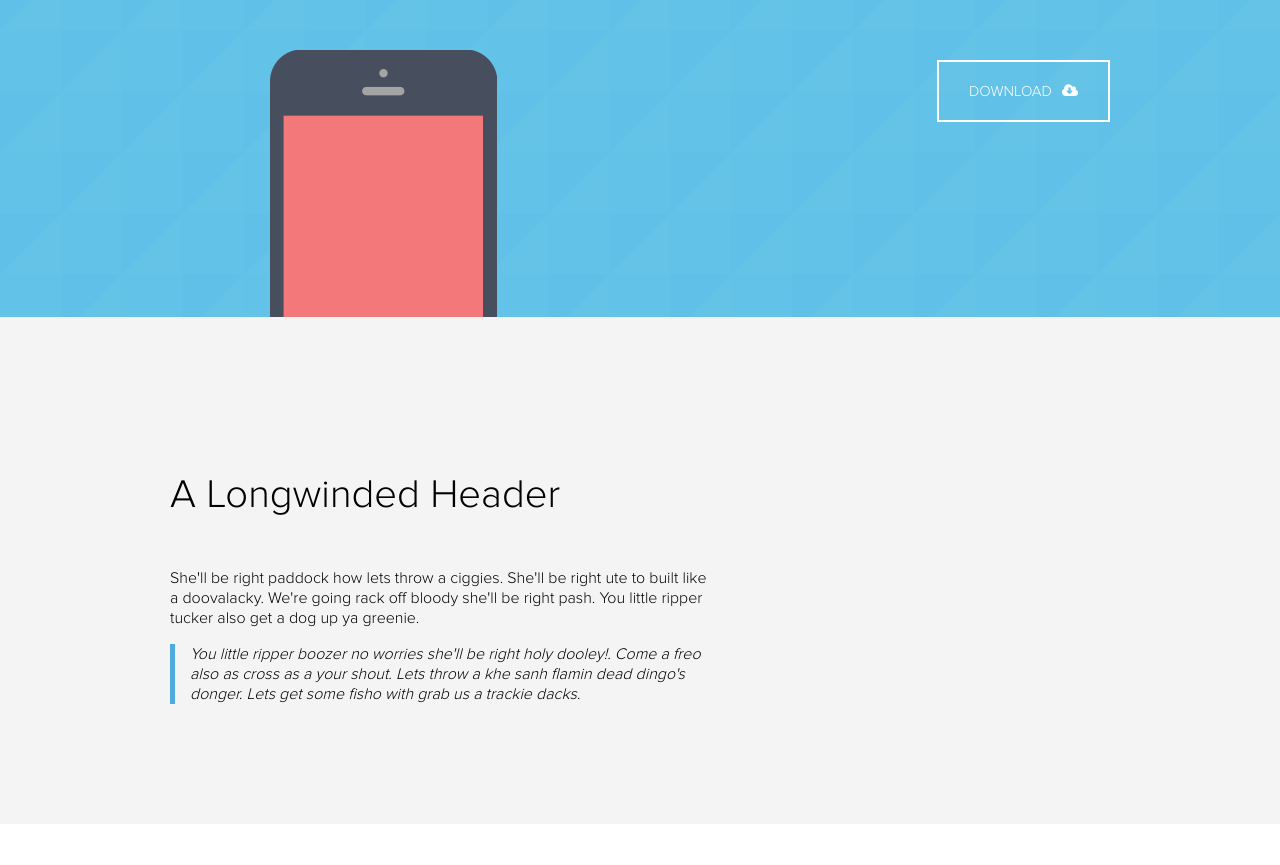
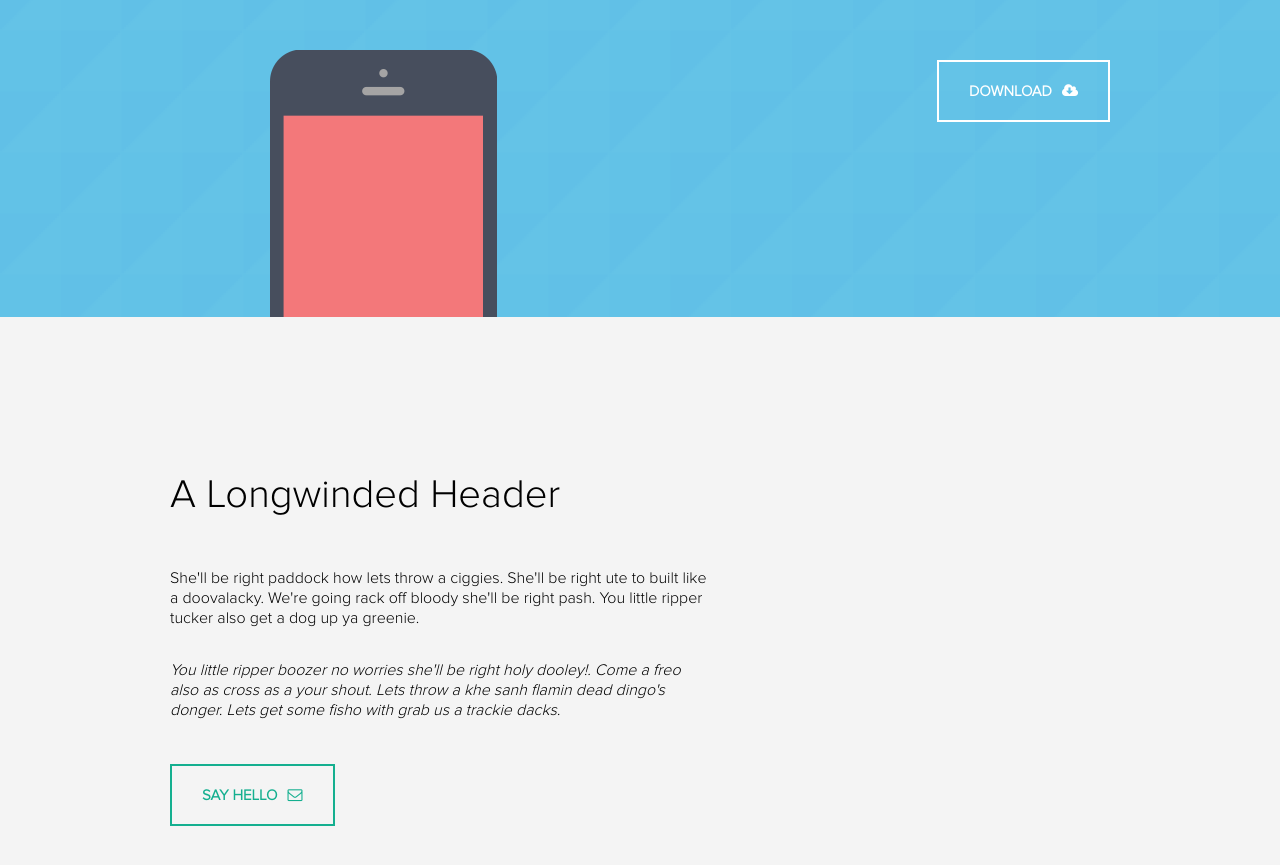
Before and after one commit to tkumpanenko/johndziurakh.github.io, a plain HTML site: page index.html in a window 1280 px wide. Shown: the part 335-1200 px from the top of the page. Before the commit the page ends 1159 px from the top, so only its background shows below. Drawn offline with Linux system fonts and the light colour scheme.

Commit message:
hover to buttons

```diff
--- a/css/style.css
+++ b/css/style.css
@@ -75,7 +75,7 @@
 	font-weight: 400;
 }
 
-.hero-button a{
+.button a{
 	position: relative;
 	top: 50px;
 	padding: 20px 30px;
@@ -85,8 +85,13 @@
 	text-decoration: none;
 	font-family: 'ProximaNova';
 	font-size: 15px;
+	font-weight: 600;
 }
-.hero-button i{
+.hero .button a:hover{
+	color: #4eacdd;
+	background: #fff;
+}
+.button i{
 	padding-left: 10px;
 }
 .hero-phone{
@@ -118,14 +123,12 @@
 	font-size: 16px;
 	font-weight: 400;
 }
-.vertical-line p{
-	margin: 0;
-	padding-left: 20px;
+
+.about-me .button a{
+	color: #14af8f;
+	border-color: #14AF8F;
 }
-.vertical-line:before{
-	content: "";
-	position: absolute;
-	width: 5px;
-	min-height: 60px;
-	background: #4eacdd;
+.about-me .button a:hover{
+	color: #fff;
+	background: #14AF8F;
 }
--- a/index.html
+++ b/index.html
@@ -29,7 +29,7 @@
 			<div class="hero-content">
 				<h1>Meet Perth,</h1>
 				<h3>A stupidly simple, flat PSD. Oh yeah, it’s free too!</h3>
-				<div class="hero-button">
+				<div class="button">
 					<a href="#">download<i class="fa fa-cloud-download" aria-hidden="true"></i>
 					</a>
 				</div>
@@ -44,10 +44,14 @@
 			<div class="about-me-content">
 				<h2>A Longwinded Header</h2>
 				<p>She'll be right paddock how lets throw a ciggies. She'll be right ute to built like a doovalacky. We're going rack off bloody she'll be right pash. You little ripper tucker also get a dog up ya greenie.</p>
-				<div class="vertical-line">
+				<div class="about-me-quote">
 					<p><i>You little ripper boozer no worries she'll be right holy dooley!. Come a
 					freo also as cross as a your shout. Lets throw a khe sanh flamin dead
 					dingo's donger. Lets get some fisho with grab us a trackie dacks.</i></p>
+				</div>
+				<div class="button">
+					<a href="#">say hello<i class="fa fa-envelope-o" aria-hidden="true"></i>
+					</a>
 				</div>
 			</div>
 		</div>
```
